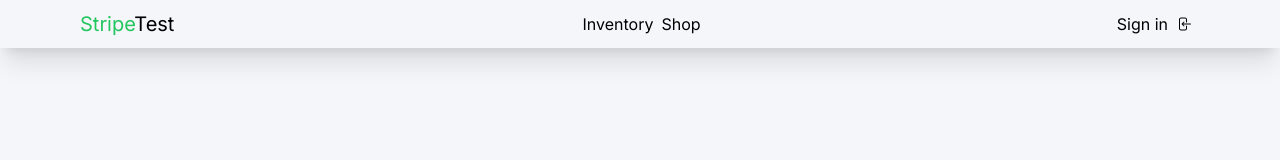
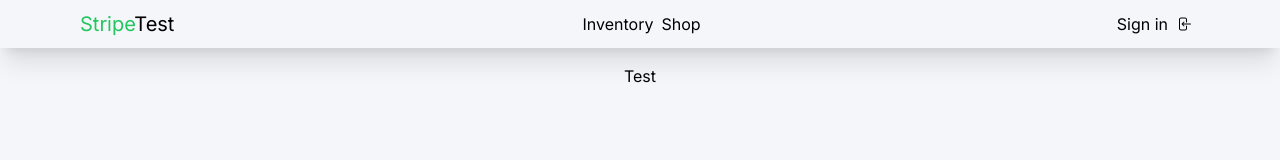
Before and after one commit to gramanicu/stripe-test, a Next.js app: page /inventory in a window 1280 px wide. Shown: the top 160 px of the page. Built offline with nearby package versions, Linux system fonts and the light colour scheme.

Commit message:
Testing privileges endpoint

```diff
--- a/pages/api/auth/privileges.ts
+++ b/pages/api/auth/privileges.ts
@@ -30,7 +30,9 @@ const handler = async (req: NextApiRequest, res: NextApiResponse) => {
 
     const privileges = await compute_permissions(user.subscriptions);
 
-    return res.status(200).json({ privileges, message: "User's privileges retrieved" });
+    return res
+        .status(200)
+        .json({ privileges: privileges.map(privilege => privilege.name), message: "User's privileges retrieved" });
 };
 
 export default withSessionRoute(handler);
--- a/pages/index.tsx
+++ b/pages/index.tsx
@@ -90,7 +90,7 @@ Home.getLayout = function getLayout(page: ReactElement) {
     return <DefaultLayout>{page}</DefaultLayout>;
 };
 
-export const getServerSideProps = withSessionSsr(async ({ query, req, res }) => {
+export const getServerSideProps = withSessionSsr(async ({ req, res }) => {
     res.setHeader('Cache-Control', 'public, s-maxage=10, stale-while-revalidate=59');
 
     const tiers = await prisma.subscriptionTemplate.findMany({
--- a/pages/inventory/index.tsx
+++ b/pages/inventory/index.tsx
@@ -10,7 +10,15 @@ export default function Home() {
                 <meta name="description" content="An app used to learn stripe usage" />
                 <link rel="icon" href="/favicon.ico" />
             </Head>
-            <div className="flex flex-col p-4 gap-4"></div>
+            <div className="flex flex-col p-4 gap-4">
+                <button
+                    onClick={() => {
+                        fetch('/api/auth/authenticated');
+                        fetch('/api/auth/privileges');
+                    }}>
+                    Test
+                </button>
+            </div>
         </>
     );
 }
```
